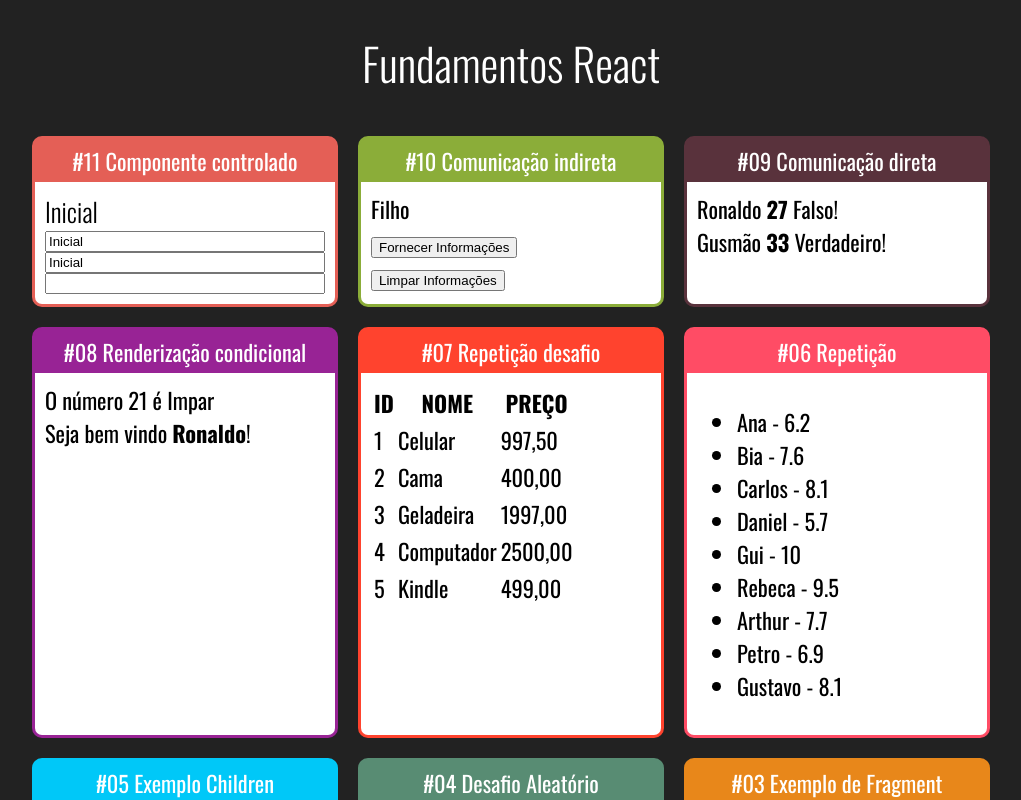
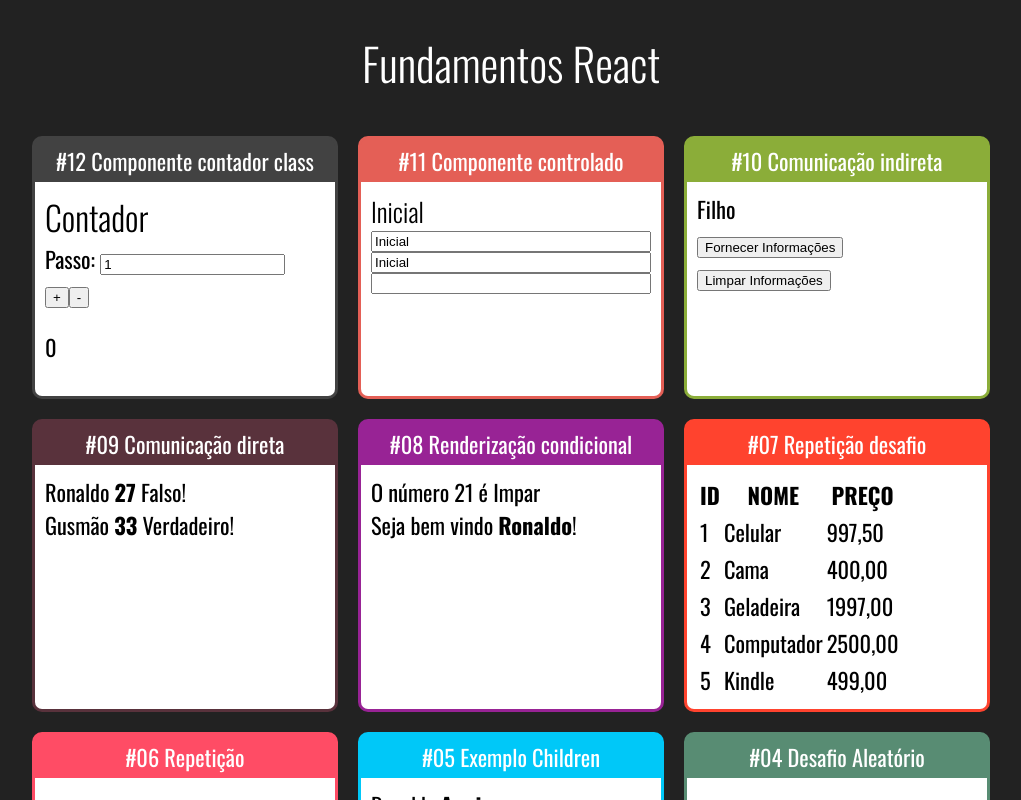
Before and after one commit to ronaldo-aquino/react-fundamentos, a React (Create React App) app: page / in a window 1280 px wide. Shown: the top 800 px of the page, without its empty margins (129-1150 px from the left). Built offline with nearby package versions, Linux system fonts and the light colour scheme.

Commit message:
Contador 1/2

```diff
--- a/src/App.js
+++ b/src/App.js
@@ -13,12 +13,17 @@ import UsuarioInfo from "./components/condicional/UsuarioInfo";
 import DiretaPai from "./components/comunicacao/DiretaPai";
 import IndiretaPai from "./components/comunicacao/IndiretaPai";
 import Input from "./components/formulario/Input";
+import Contador from "./components/contador/Contador";
 
 const App = () => {
   return (
     <>
       <h1 className="title-component-app">Fundamentos React</h1>
       <div className="cards">
+        <Card title="#12 Componente contador class" color="#424242">
+          <Contador numeroInicial={0} />
+        </Card>
+
         <Card title="#11 Componente controlado" color="#E45F56">
           <Input />
         </Card>
--- /dev/null
+++ b/src/components/contador/Contador.js
@@ -0,0 +1,54 @@
+import React from "react";
+
+class Contador extends React.Component {
+  state = {
+    numero: this.props.numeroInicial || 0,
+    passo: 1,
+  };
+
+  inc() {
+    this.setState({
+      numero: this.state.numero + this.state.passo,
+    });
+  }
+
+  dec() {
+    if (this.state.numero <= 0) {
+      this.setState({
+        numero: 0,
+      });
+      return;
+    }
+    this.setState({
+      numero: this.state.numero - this.state.passo,
+    });
+  }
+
+  handleChangeInput(e) {
+    this.setState({
+      passo: Number(e.target.value),
+    });
+  }
+
+  render() {
+    return (
+      <div>
+        <h2>Contador</h2>
+        <div>
+          <label htmlFor="passoInput">Passo: </label>
+          <input
+            type="number"
+            id="passoInput"
+            value={this.state.passo}
+            onChange={(e) => this.handleChangeInput(e)}
+          />
+        </div>
+        <button onClick={() => this.inc()}>+</button>
+        <button onClick={() => this.dec()}>-</button>
+        <p>{this.state.numero}</p>
+      </div>
+    );
+  }
+}
+
+export default Contador;
```
Also changed, not shown: 1 other file (tests, documents, lock files or other folders).
